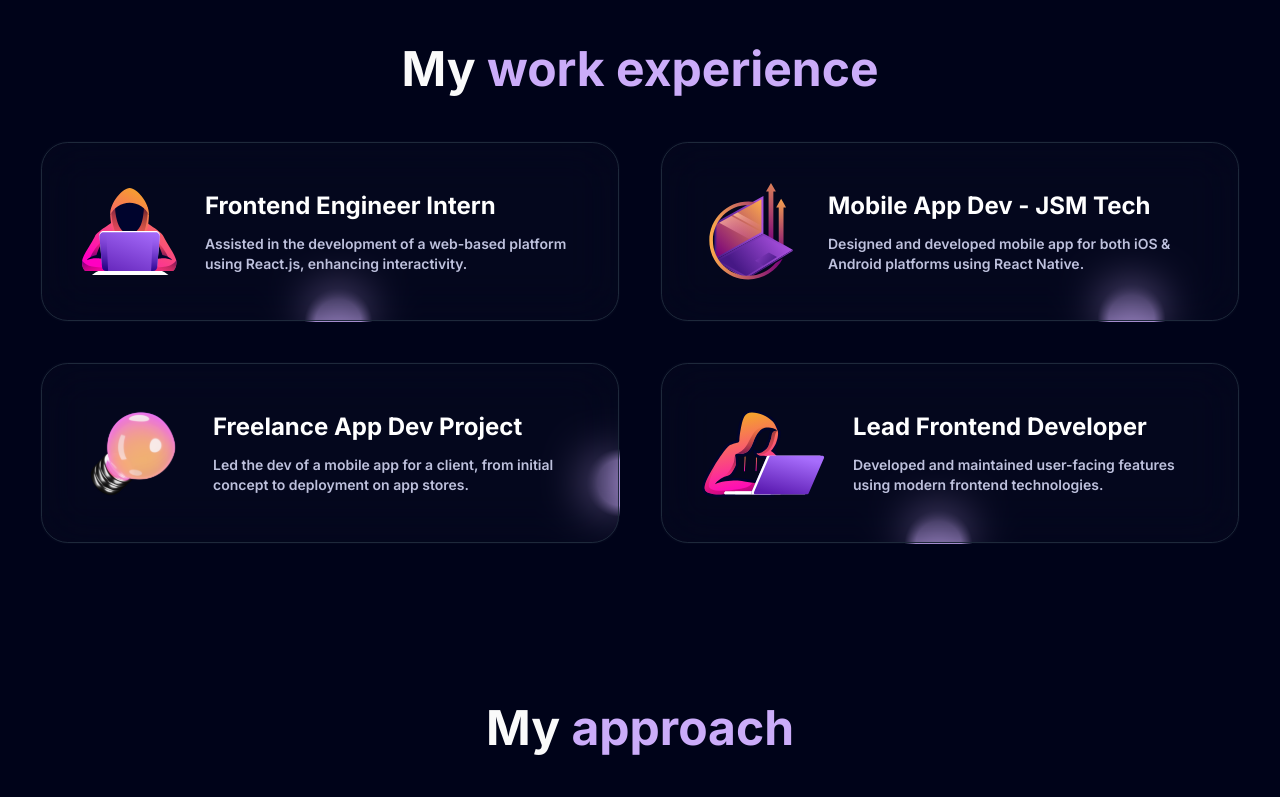
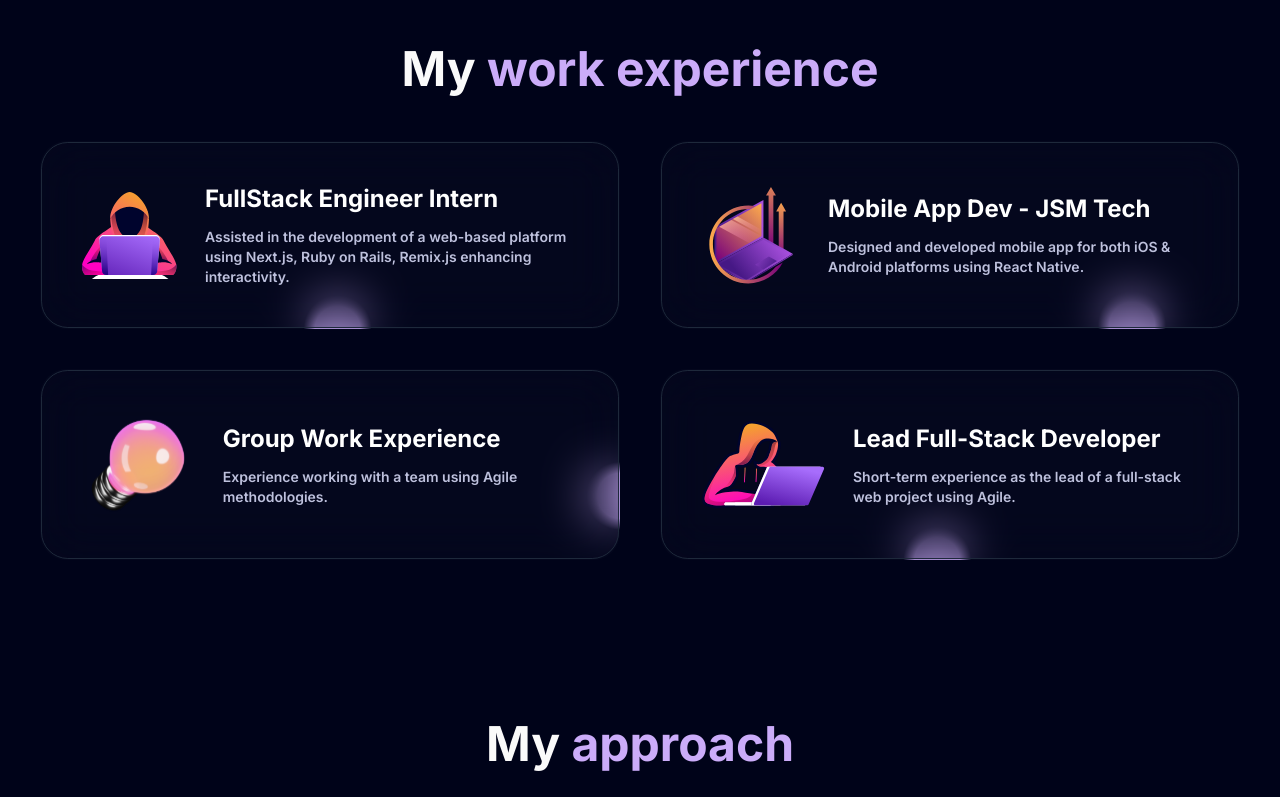
Before and after one commit to Gnauqoa/Gnauqoa.github.io, a Next.js app: page / in a window 1280 px wide. Shown: the part 2825-3622 px from the top of the page. Built offline with nearby package versions, Linux system fonts and the light colour scheme.

Commit message:
Update workExperience.

```diff
--- a/data/index.ts
+++ b/data/index.ts
@@ -89,7 +89,7 @@ export const projects = [
   {
     id: 2,
     title: "Portfolio",
-    des: "Current portfolio you are watching, include my expreience, my stacks, knowledge about technical.",
+    des: "This portfolio showcases my experience, technical skills, and expertise with various technology stacks.",
     img: "/p2.png",
     iconLists: ["/next.svg", "/tail.svg", "/ts.svg"],
     link: "https://gnauqoa.github.io",
@@ -167,8 +167,8 @@ export const companies = [
 export const workExperience = [
   {
     id: 1,
-    title: "Frontend Engineer Intern",
-    desc: "Assisted in the development of a web-based platform using React.js, enhancing interactivity.",
+    title: "FullStack Engineer Intern",
+    desc: "Assisted in the development of a web-based platform using Next.js, Ruby on Rails, Remix.js enhancing interactivity.",
     className: "md:col-span-2",
     thumbnail: "/exp1.svg",
   },
@@ -181,15 +181,15 @@ export const workExperience = [
   },
   {
     id: 3,
-    title: "Freelance App Dev Project",
-    desc: "Led the dev of a mobile app for a client, from initial concept to deployment on app stores.",
+    title: "Group Work Experience",
+    desc: "Experience working with a team using Agile methodologies.",
     className: "md:col-span-2", // change to md:col-span-2
     thumbnail: "/exp3.svg",
   },
   {
     id: 4,
-    title: "Lead Frontend Developer",
-    desc: "Developed and maintained user-facing features using modern frontend technologies.",
+    title: "Lead Full-Stack Developer",
+    desc: "Short-term experience as the lead of a full-stack web project using Agile.",
     className: "md:col-span-2",
     thumbnail: "/exp4.svg",
   },
```
